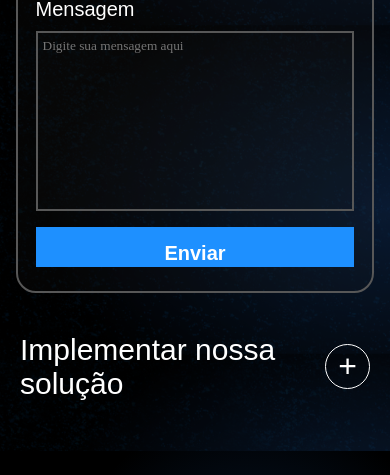
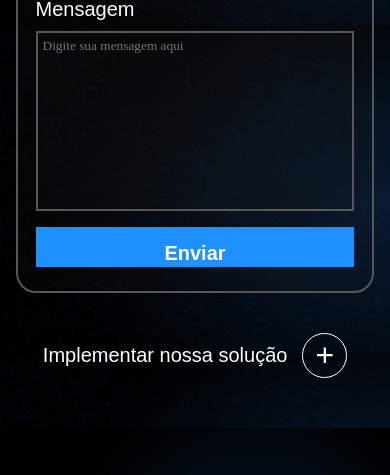
Before and after one commit to DataSecurity05/Front-End, a website: page public/index.html in a window 390 px wide. Shown: the part 4426-4901 px from the top of the page. Drawn offline with Linux system fonts and the light colour scheme; a script that the page names is missing; a web font is replaced by a local one.

Commit message:
botão implementar mobile

```diff
--- a/public/css/styleindex.css
+++ b/public/css/styleindex.css
@@ -656,6 +656,10 @@ footer p {
         padding-bottom: 15%;
     }
 
+    .implementar{
+        font-size: 20px;
+    }
+
     .colunas{
         width: 90%;
     }
```
